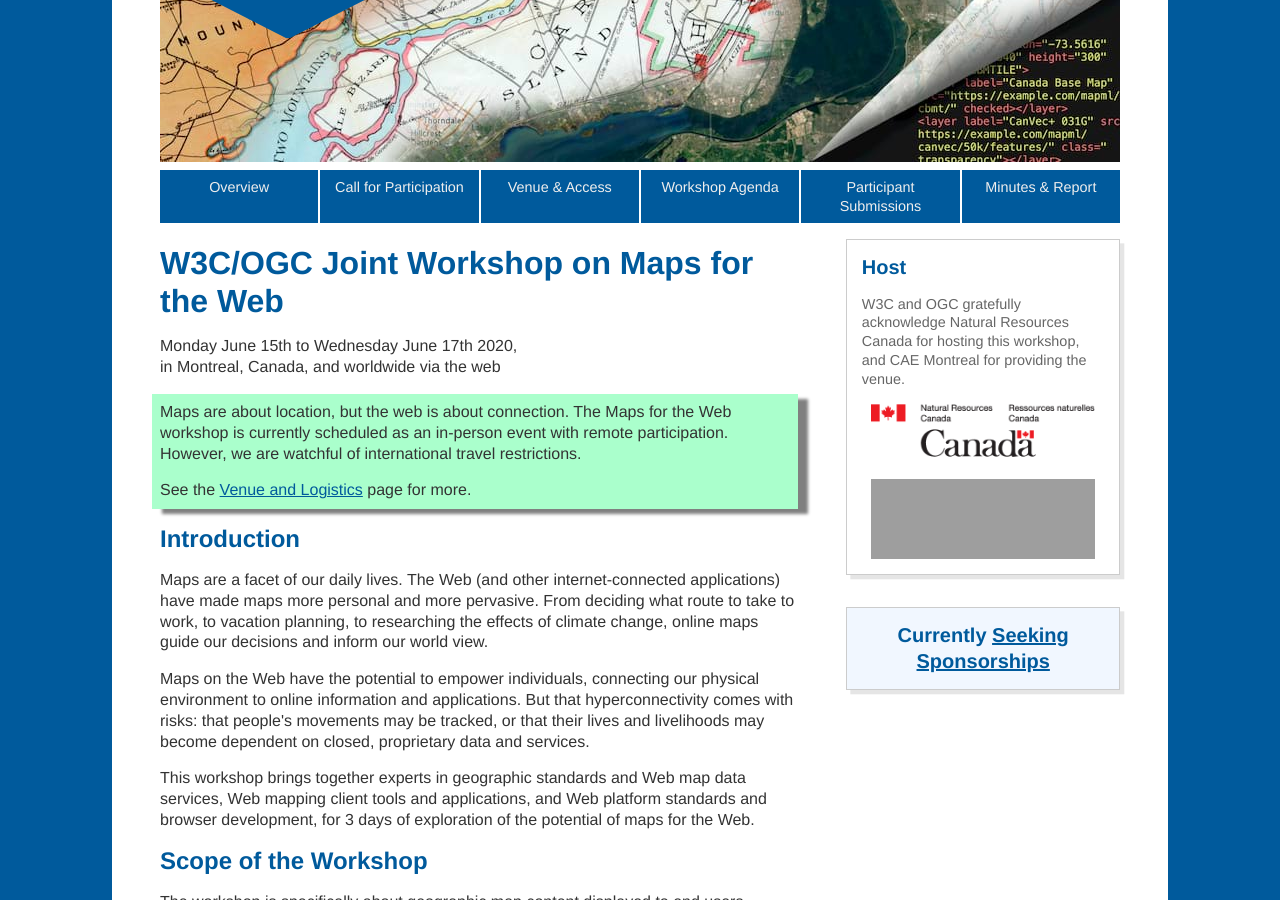
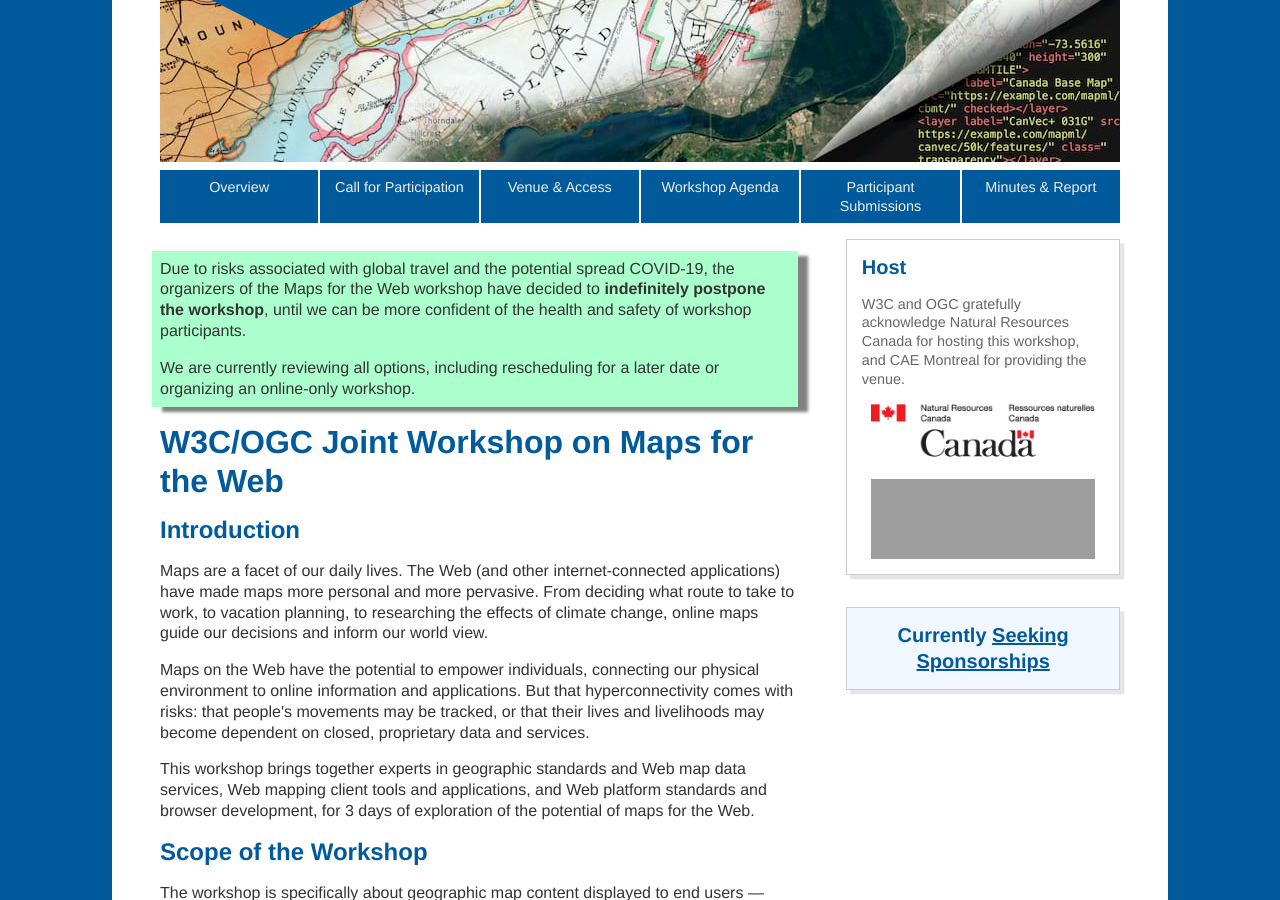
Before and after one commit to Maps4HTML/Maps4HTML-Workshop-2020, a Jekyll site: the page built from index.html, in a window 1280 px wide and 900 px high, scrolled down 551 px. Built offline with Jekyll 4.4.1, drawn with Linux system fonts in a browser that asks for light colours; grey boxes are pictures that could not be loaded.

Commit message:
Add note (to all pages) about postponing workshop
Re #36

```diff
--- a/_layouts/default.html
+++ b/_layouts/default.html
@@ -25,6 +25,19 @@
     <a class="skip-link" href="#main">Skip to Main Content</a>
     {% include header.html %}
     <main id="main">
+      <div class="info">
+        <p>
+        Due to risks associated with global travel and the potential spread COVID-19,
+        the organizers of the Maps for the Web workshop have decided
+        to <strong>indefinitely postpone the workshop</strong>,
+        until we can be more confident of the health and safety of workshop participants.
+        </p>
+        <p>
+        We are currently reviewing all options,
+        including rescheduling for a later date
+        or organizing an online-only workshop.
+        </p>
+      </div>
       <h1>{{page.title | default: site.title}}</h1>
       {{ content }}
     </main>
--- a/index.html
+++ b/index.html
@@ -2,23 +2,6 @@
 permalink: "/"
 # See _config.yml for site title and description
 ---
-
-<p>
-  Monday June 15th to Wednesday June 17th 2020,<br/>
-  in Montreal, Canada, and worldwide via the web
-</p>
-
-<div class="info">
-  <p>
-    Maps are about location, but the web is about connection.
-    The Maps for the Web workshop is currently scheduled
-    as an in-person event with remote participation.
-    However, we are watchful of international travel restrictions.
-  </p>
-  <p>
-    See the <a href="{{ '/venue' | relative_url }}">Venue and Logistics</a> page for more.
-  </p>
-</div>
 
 <h2 id="introduction">Introduction</h2>
 <p>
--- a/venue.html
+++ b/venue.html
@@ -18,7 +18,7 @@ Workshop sessions will include videoconferencing and online chat,
 to support remote participation.
 </p>
 
-<div class="info">
+<div>
   <p>
     The programming committee is aware that travel restrictions
     related to the 2020 coronavirus outbreak may prevent many people
```
